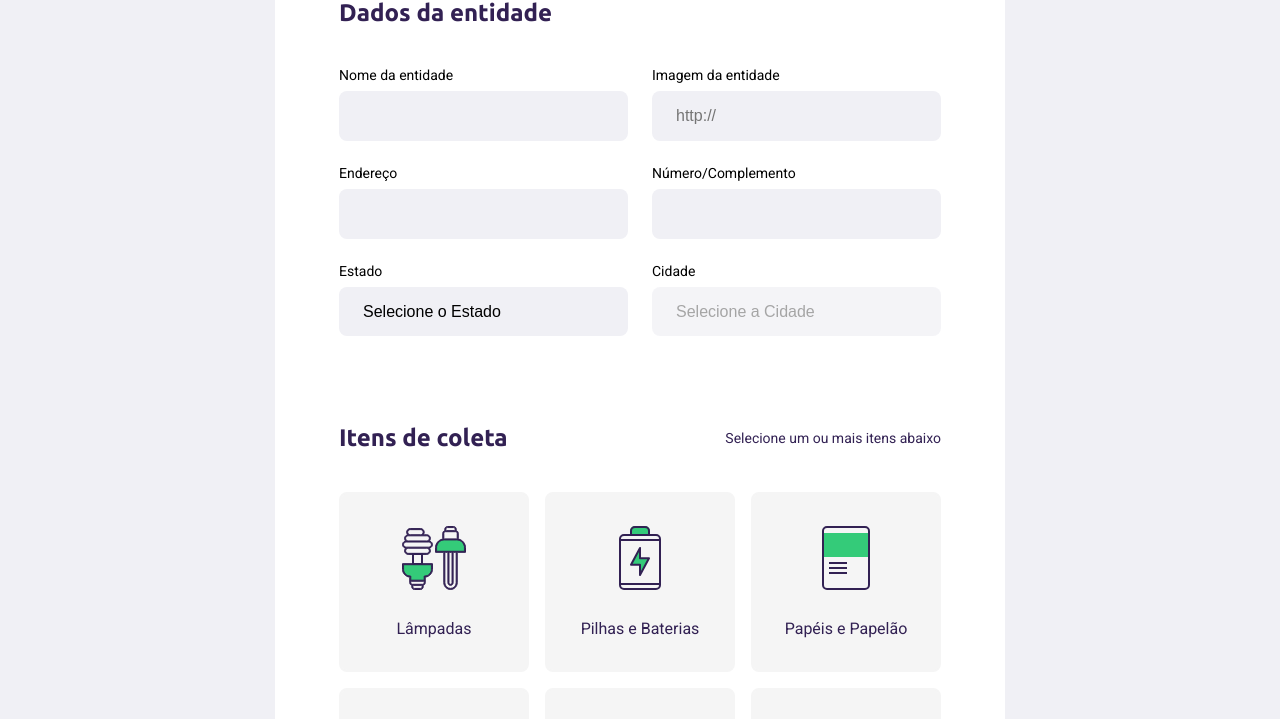
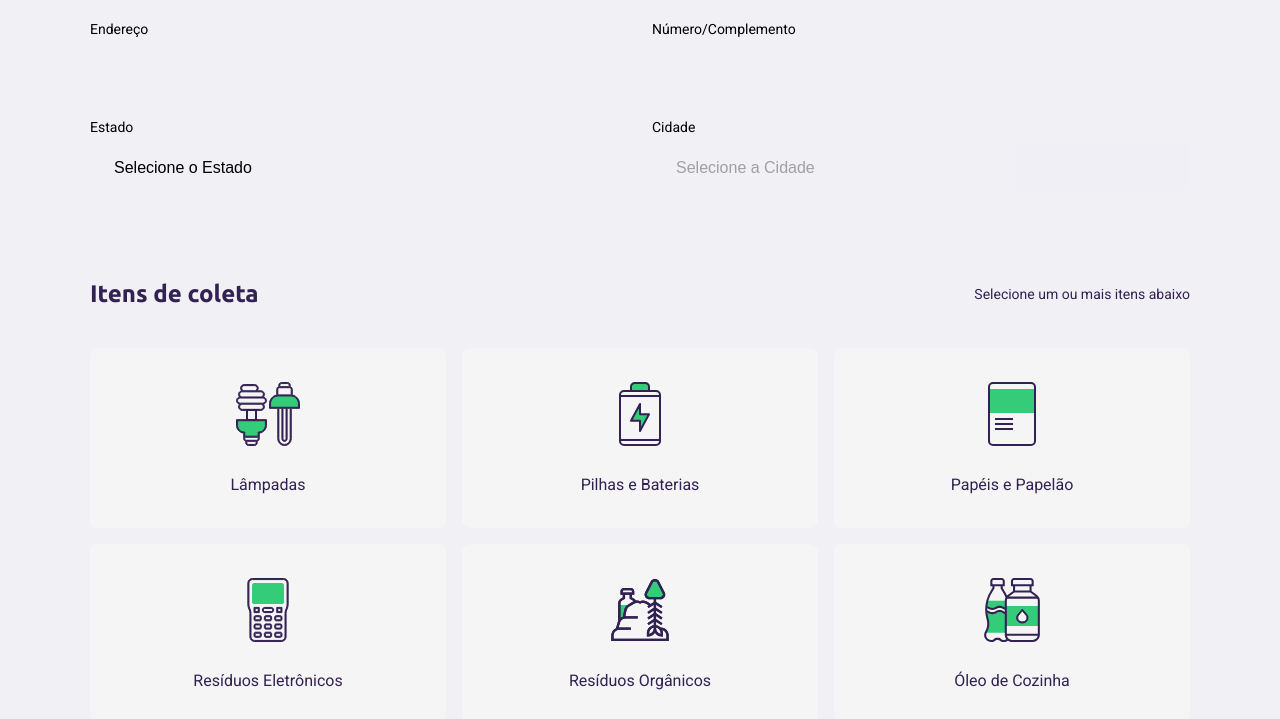
Before and after one commit to AristotelesPantaleao/NLW, a website: page src/views/create-point.html in a window 1280 px wide. Shown: the part 343-1062 px from the top of the page. Drawn offline with nearby package versions, Linux system fonts and the light colour scheme; files that its build step writes are made by us from their sources; no server answers.

Commit message:
Update form.css

```diff
--- a/public/styles/form.css
+++ b/public/styles/form.css
@@ -1,4 +1,4 @@
-form{
+fform{
     background-color: white;
 
     margin: 80px auto;
```
